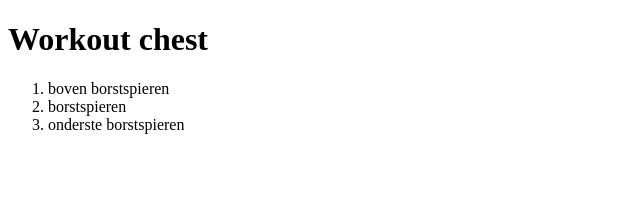
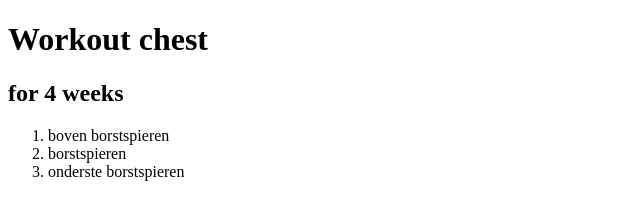
Before and after one commit to glenng22/fitness, a plain HTML site: page pages/chest.html in a window 1280 px wide. Shown: the whole page, without its empty margins (0-640 px from the left). Drawn offline with Linux system fonts and the light colour scheme.

Commit message:
Add h2 with timing to page closes #2

```diff
--- a/pages/chest.html
+++ b/pages/chest.html
@@ -9,11 +9,13 @@
 
 <body>
     <h1>Workout chest</h1>
+    <h2>for 4 weeks</h2>
     <ol>
         <li>boven borstspieren</li>
         <li>borstspieren</li>
         <li>onderste borstspieren</li>
     </ol>
+
 </body>
 
 </html>
```
